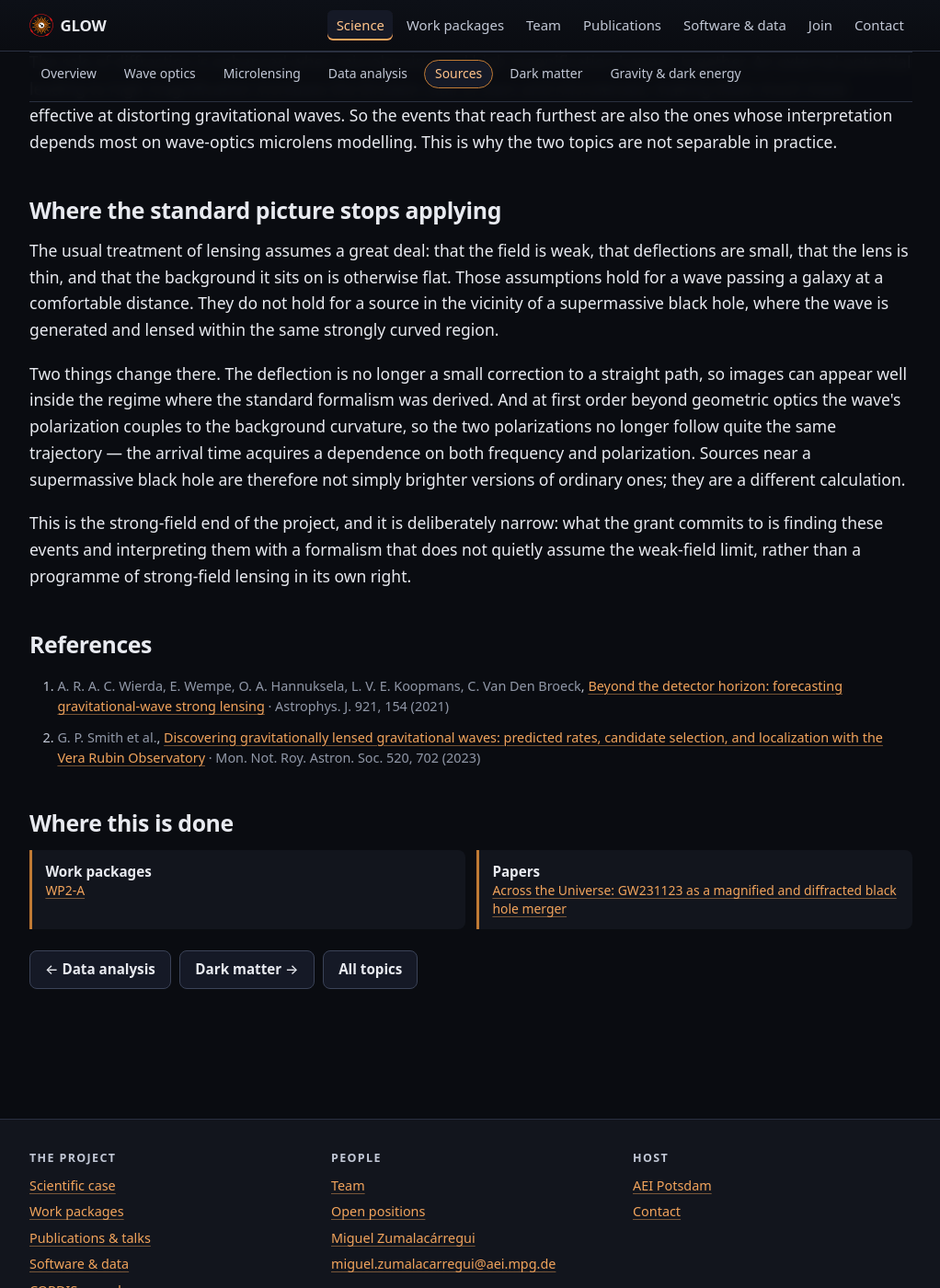
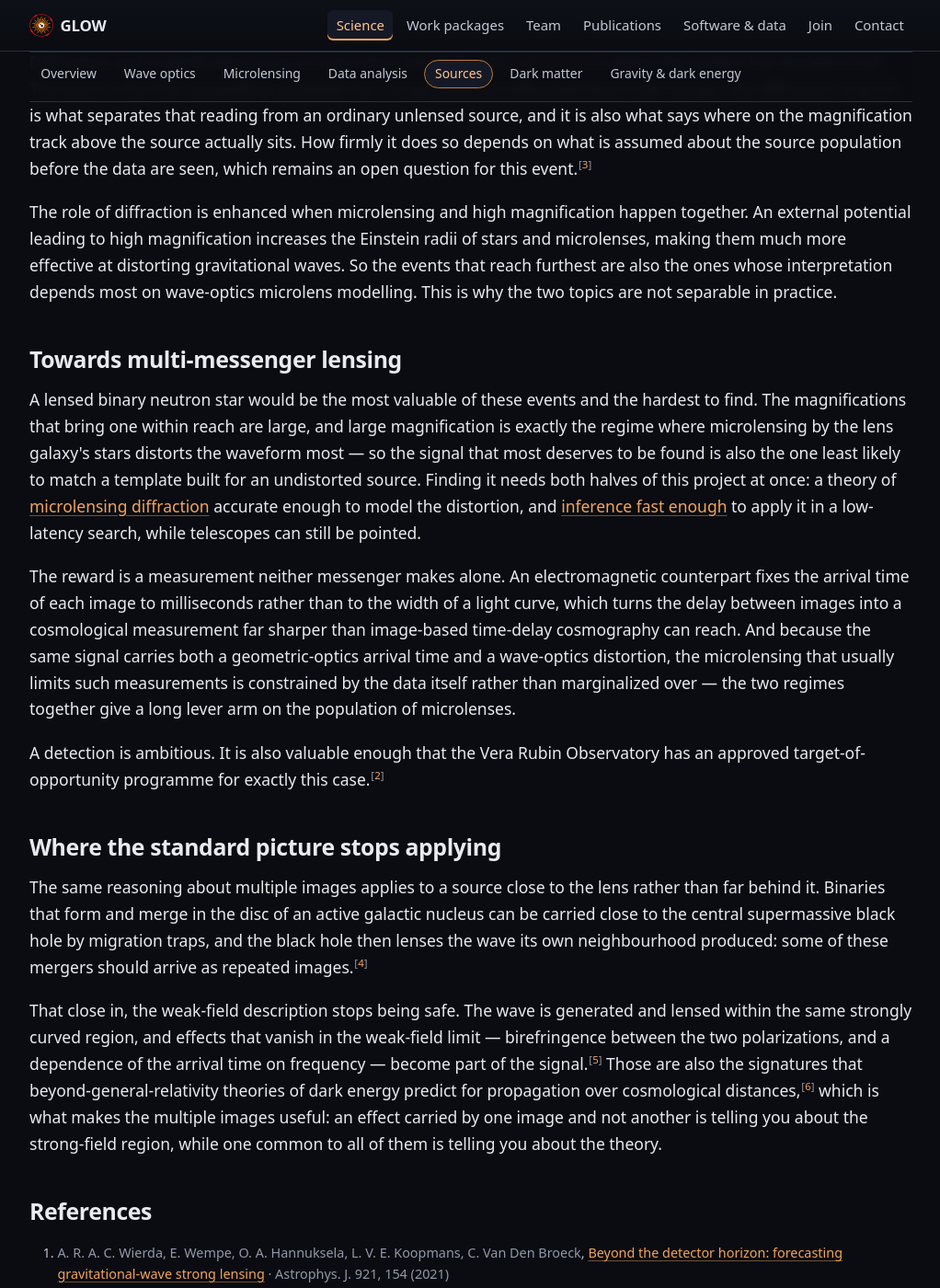
Before and after one commit to glow-astro/website, a Jekyll site: the page built from sources.html, in a window 1280 px wide and 1400 px high, scrolled down 2094 px. Shown: the whole window at 92% size, without its empty margins (128-1150 px from the left). Built offline with Jekyll 4.4.1, drawn with Linux system fonts in a browser that asks for light colours; some of the changed text lies outside the part shown.

Commit message:
Draft the multi-messenger and strong-field sections from the owner's briefs
The bracketed notes in the review were instructions to write, not text to keep
verbatim, and the strong-field section's old prose was cut in the review with
one copy left behind by accident. Both sections are now written.

Towards multi-messenger lensing: a lensed binary neutron star is the most
valuable of these events and the hardest to find, because the magnifications
that bring it into reach are the ones where microlensing distorts the waveform
most -- so it needs the microlensing theory and the fast inference at the same
time, in a low-latency search. The payoff is an arrival time good to
milliseconds, which sharpens time-delay cosmography, and a signal that carries
both a geometric-optics delay and a wave-optics distortion, so the microlens
population is constrained by the data rather than marginalized over.

Where the standard picture stops applying is now two paragraphs rather than
three long ones, and argues the case the owner asked for: mergers carried close
to a supermassive black hole by migration traps in an AGN disc should arrive as
repeated images, and that close in, birefringence and frequency-dependent
arrival times become part of the signal -- which is also what beyond-GR dark
energy predicts over cosmological distances, so an effect carried by one image
and not another separates the two.

The GW231123 paragraph was a third brief of the same kind and is drafted too.

Three references added, each verified against INSPIRE and each URL checked to
resolve: Gondán & Kocsis (MNRAS 515, 3299), Oancea, Stiskalek & Zumalacárregui
(PRD 109, 124045) and Cheung, Wadekar & Zaldarriaga (arXiv:2607.21834, still a
preprint). The project's own GW231123 paper is linked on the event name rather
than cited, because the References block on a topic page is external work and
the paper is already listed under "Where this is done".

All of this prose is assistant-written from the owner's argument and has not
been read by them yet; every section carries a note in _data/review_notes.yml
saying so and naming what to check.

Co-Authored-By: Claude Opus 5 <noreply@anthropic.com>
Claude-Session: https://claude.ai/code/session_01L7GT62S61eYxRuSFTmWGfu

```diff
--- a/sources.html
+++ b/sources.html
@@ -13,6 +13,10 @@ description: >-
 refs:
   - wierda-rates
   - smith-rates
+  - cheung-priors
+  - gondan-echoes
+  - oancea-strong-field
+  - ezquiaga-dark-energy
 topic_id: sources
 ---
 
@@ -77,6 +81,18 @@ topic_id: sources
     coherent sources.
   </p>
   <p>
+    Diffraction and magnification have an instructive interplay, and
+    <a href="https://inspirehep.net/arxiv/2512.17631" rel="noopener">GW231123</a>
+    is where the project has worked it out. The event is the first compelling
+    candidate for a magnified and diffracted black-hole merger: the diffraction
+    imprint is what separates that reading from an ordinary unlensed source, and
+    it is also what says where on the magnification track above the source
+    actually sits. How firmly it does so depends on what is assumed about the
+    source population before the data are seen, which remains an open question
+    for this event.{% include cite.html key="cheung-priors" %}
+  </p>
+
+  <p>
     The role of diffraction is enhanced when microlensing and high magnification
     happen together. An external potential leading to high magnification
     increases the Einstein radii of stars and microlenses, making them much more
@@ -87,52 +103,62 @@ topic_id: sources
   </p>
 </section>
 
-{%- comment -%}
-  "Towards multi-messenger lensing" -- a section the owner opened in the prose
-  review but which has no prose yet. It is held here, unrendered, rather than
-  shipped as a heading with nothing under it: the page is live, and an empty
-  section reads as a bug. The brief is carried in _data/review_notes.yml so it
-  comes back in the next review document instead of being retyped.
-
-  The argument to write, in the owner's words: lensed neutron stars are highly
-  magnified, therefore more subject to diffraction distortions, and hard to find
-  without the tools. It needs a microlensing diffraction theory (-> microlensing)
-  and accelerated lensing (-> data analysis, dingo) in low-latency searches.
-  Discovering a lensed multi-messenger event opens a new window: time-delay
-  cosmography with millisecond accuracy, and microlensing uncertainties
-  mitigated because wave optics plus geometric optics gives a long lever arm on
-  the microlens population. A detection is ambitious but valuable enough that
-  LSST has an approved target of opportunity for it.
-
-  Writing it turns on citations that are not yet in _data/references.yml -- the
-  LSST target-of-opportunity paper among them -- so it is not drafted here.
-{%- endcomment -%}
+<section class="section" id="multimessenger" aria-labelledby="multimessenger-heading">
+  <h2 id="multimessenger-heading">Towards multi-messenger lensing</h2>
+  <p>
+    A lensed binary neutron star would be the most valuable of these events and
+    the hardest to find. The magnifications that bring one within reach are
+    large, and large magnification is exactly the regime where microlensing by
+    the lens galaxy's stars distorts the waveform most — so the signal that most
+    deserves to be found is also the one least likely to match a template built
+    for an undistorted source. Finding it needs both halves of this project at
+    once: a theory of
+    <a href="{{ '/microlensing.html' | relative_url }}">microlensing
+    diffraction</a> accurate enough to model the distortion, and
+    <a href="{{ '/data-analysis.html' | relative_url }}">inference fast
+    enough</a> to apply it in a low-latency search, while telescopes can still
+    be pointed.
+  </p>
+  <p>
+    The reward is a measurement neither messenger makes alone. An
+    electromagnetic counterpart fixes the arrival time of each image to
+    milliseconds rather than to the width of a light curve, which turns the
+    delay between images into a cosmological measurement far sharper than
+    image-based time-delay cosmography can reach. And because the same signal
+    carries both a geometric-optics arrival time and a wave-optics distortion,
+    the microlensing that usually limits such measurements is constrained by the
+    data itself rather than marginalized over — the two regimes together give a
+    long lever arm on the population of microlenses.
+  </p>
+  <p>
+    A detection is ambitious. It is also valuable enough that the Vera Rubin
+    Observatory has an approved target-of-opportunity programme for exactly this
+    case.{% include cite.html key="smith-rates" %}
+  </p>
+</section>
 
 <section class="section" id="strong" aria-labelledby="strong-heading">
   <h2 id="strong-heading">Where the standard picture stops applying</h2>
   <p>
-    The usual treatment of lensing assumes a great deal: that the field is weak,
-    that deflections are small, that the lens is thin, and that the background
-    it sits on is otherwise flat. Those assumptions hold for a wave passing a
-    galaxy at a comfortable distance. They do not hold for a source in the
-    vicinity of a supermassive black hole, where the wave is generated and lensed
-    within the same strongly curved region.
+    The same reasoning about multiple images applies to a source close to the
+    lens rather than far behind it. Binaries that form and merge in the disc of
+    an active galactic nucleus can be carried close to the central supermassive
+    black hole by migration traps, and the black hole then lenses the wave its
+    own neighbourhood produced: some of these mergers should arrive as repeated
+    images.{% include cite.html key="gondan-echoes" %}
   </p>
   <p>
-    Two things change there. The deflection is no longer a small correction to a
-    straight path, so images can appear well inside the regime where the standard
-    formalism was derived. And at first order beyond geometric optics the wave's
-    polarization couples to the background curvature, so the two polarizations no
-    longer follow quite the same trajectory — the arrival time acquires a
-    dependence on both frequency and polarization. Sources near a supermassive
-    black hole are therefore not simply brighter versions of ordinary ones; they
-    are a different calculation.
-  </p>
-  <p>
-    This is the strong-field end of the project, and it is deliberately narrow:
-    what the grant commits to is finding these events and interpreting them with
-    a formalism that does not quietly assume the weak-field limit, rather than a
-    programme of strong-field lensing in its own right.
+    That close in, the weak-field description stops being safe. The wave is
+    generated and lensed within the same strongly curved region, and effects
+    that vanish in the weak-field limit — birefringence between the two
+    polarizations, and a dependence of the arrival time on frequency — become
+    part of the signal.{% include cite.html key="oancea-strong-field" %} Those
+    are also the signatures that beyond-general-relativity theories of dark
+    energy predict for propagation over cosmological
+    distances,{% include cite.html key="ezquiaga-dark-energy" %} which is what
+    makes the multiple images useful: an effect carried by one image and not
+    another is telling you about the strong-field region, while one common to
+    all of them is telling you about the theory.
   </p>
 </section>
 
```
Also changed, not shown: _data/references.yml (+18 -0 lines).
